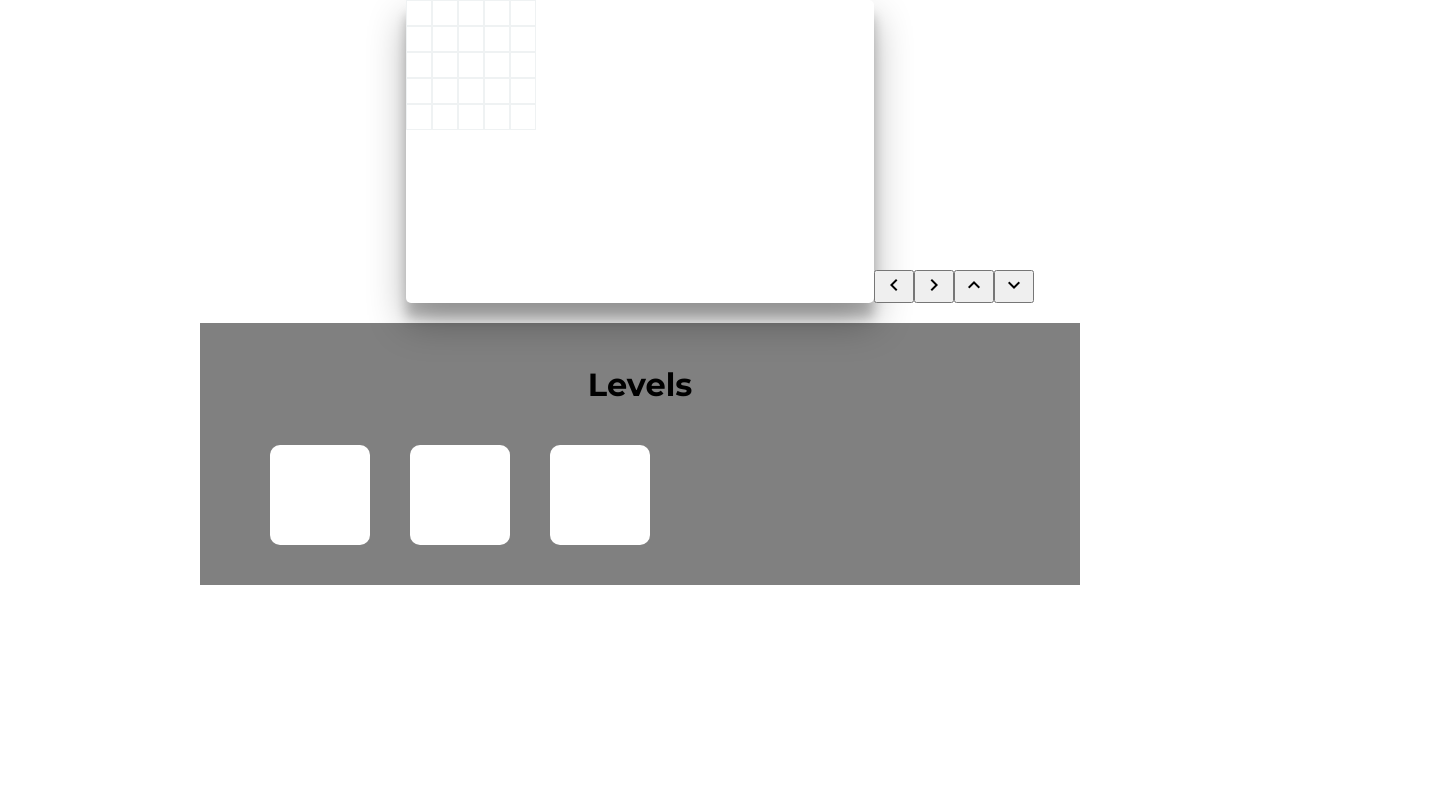
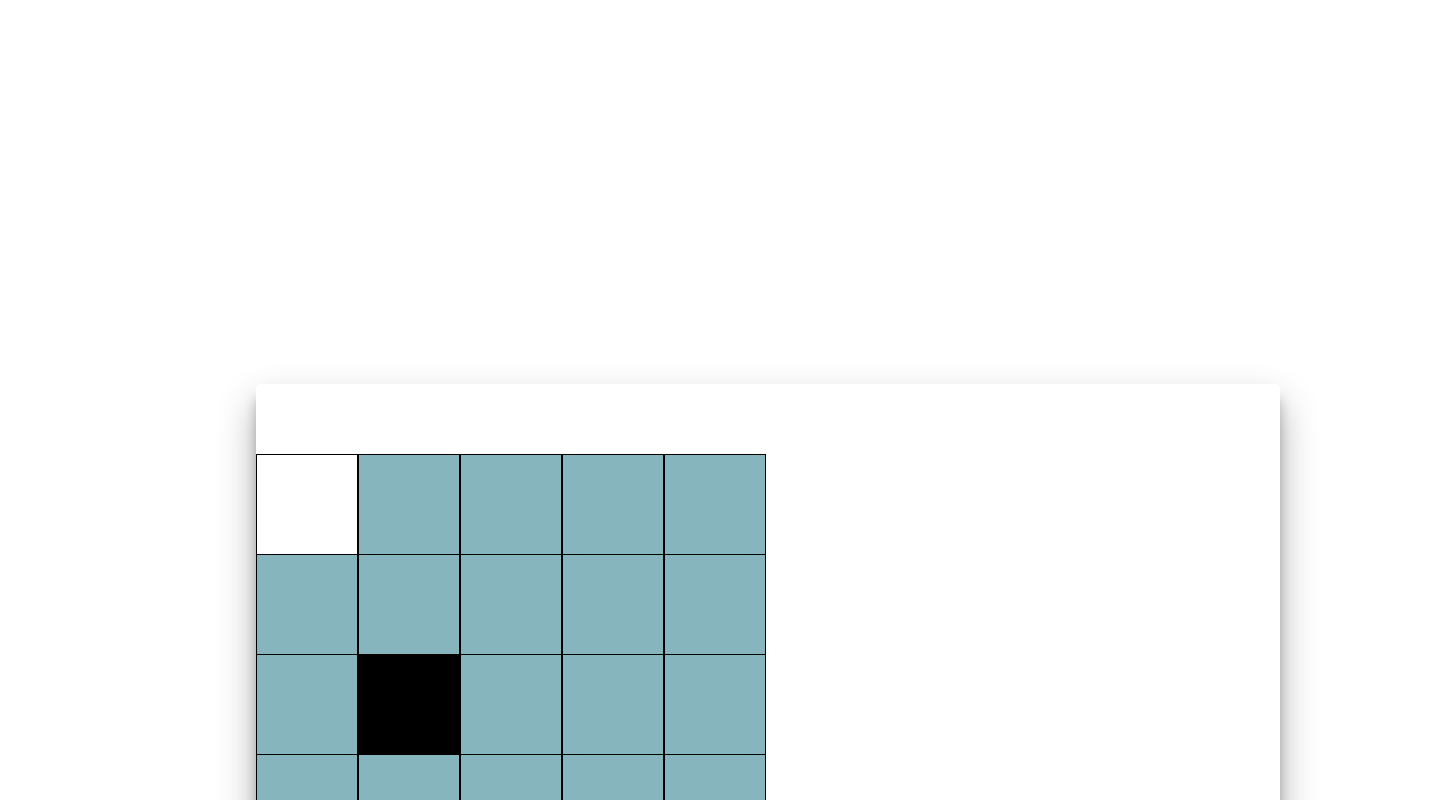
Before and after one commit to deepaktiwari88/Sokoban-Angular, an Angular app: page /canvas in a window 1280 px wide. Shown: the top 800 px of the page, 1440 px wide, since content can reach past the window. Built offline with nearby package versions, Linux system fonts and the light colour scheme.

Commit message:
Movement added

```diff
--- a/src/app/app.component.html
+++ b/src/app/app.component.html
@@ -1,2 +1 @@
 <router-outlet></router-outlet>
-<app-levels></app-levels>
--- a/src/app/canvas/canvas.component.html
+++ b/src/app/canvas/canvas.component.html
@@ -4,19 +4,23 @@
 <div class="container">
 
 
-    <div class="row" *ngFor="let column of board; let i = index;">
-      <div class="column" [ngStyle]="{'background-color': setColors(i, j)}" *ngFor="let row of column; let j = index"></div>
-    </div>
+  <div class="game-header">
+    <h3 class="logo">Sokoban</h3>
+
+  </div>
+  <div class="row" *ngFor="let column of board; let i = index;">
+    <div class="column" [ngStyle]="{'background-color': setColors(i, j)}" *ngFor="let row of column; let j = index"></div>
+  </div>
 <div class="buttons">
-  <button mat-button>
-    <i class="material-icons">keyboard_arrow_left</i>
+  <button mat-button (click)="moveLeft()">
+    <i class="material-icons">keyboard_arrow_up</i>
   </button>
-  <button mat-button><i class="material-icons">keyboard_arrow_right</i>
+  <button mat-button (click)="moveRight()"><i class="material-icons">keyboard_arrow_down</i>
   </button>
-  <button mat-button> <i class="material-icons">keyboard_arrow_up</i></button>
+  <button mat-button (click)="moveUp()"> <i class="material-icons">keyboard_arrow_left</i></button>
 
-  <button mat-button>
-    <i class="material-icons">keyboard_arrow_down</i>
+  <button mat-button (click)="moveDown()">
+    <i class="material-icons">keyboard_arrow_right</i>
   </button>
 </div>
 
--- a/src/app/canvas/canvas.component.scss
+++ b/src/app/canvas/canvas.component.scss
@@ -1,13 +1,19 @@
 
   .container
   {
-    width: 468px;
+
     position: relative;
     display: block;
-    margin: auto;
+    margin-top:30%;
+    margin-left: 20%;
     background-color: white;
     box-shadow: 0 19px 38px rgba(0, 0, 0, 0.30), 0 15px 12px rgba(0, 0, 0, 0.22);
     border-radius: 5px;
+  }
+  .game-header {
+    color: #fff;
+    padding: 5px 15px 5px 0px;
+    position: relative;
   }
   .buttons
   {display: flex;
@@ -16,12 +22,12 @@
       margin-left:100%;
   }
   .row {
-    height: 26px;
+    height: 100px;
   }
 
   .column {
-    border: 1px solid rgba(97, 131, 138, .1);
-    width: 24px;
-    height: 24px;
+    border: 1px solid black;
+   width: 100px;
+    height: 100px;
     display: inline-block;
   }
--- a/src/app/canvas/canvas.component.ts
+++ b/src/app/canvas/canvas.component.ts
@@ -1,5 +1,6 @@
 import { Component, OnInit } from '@angular/core';
-import {COLORS} from './constants';
+import {COLORS,BOARD_SIZE} from './constants';
+import { BROWSER_ANIMATIONS_PROVIDERS } from '@angular/platform-browser/animations/src/providers';
 
 @Component({
   selector: 'app-canvas',
@@ -7,8 +8,12 @@ import {COLORS} from './constants';
   styleUrls: ['./canvas.component.scss']
 })
 export class CanvasComponent implements OnInit {
-public rows:number=5;
+
 public board=[];
+public x=0;
+public y=0;
+public a=2;
+public b=1;
   constructor() { }
 
   ngOnInit() {
@@ -17,17 +22,51 @@ public board=[];
   setBoard(): void {
     this.board = [];
 
-    for (let i = 0; i < this.rows; i++) {
+    for (let i = 0; i < BOARD_SIZE; i++) {
       this.board[i] = [];
-      for (let j = 0; j < this.rows; j++) {
+      for (let j = 0; j <BOARD_SIZE; j++) {
         this.board[i][j] = false;
       }
     }
+    this.board[0][0]=true;
+    this.board[this.a][this.b]=true;
 }
 setColors(col: number, row: number): string {
+  if(this.board[col][row] === true && col===this.a && row ===this.b)
 
+    return COLORS.BOX;
 
+ else if (this.board[col][row] === true) {
+    return COLORS.BODY;}
+    if(this.board[col][row] === true && col==this.a && row ==this.b)
+    {
+      return COLORS.BOX;
+    }
   return COLORS.BOARD;
 };
-
+moveLeft()
+{this.board[this.x][this.y]=false;
+  this.x=this.x-1;
+  this.board[this.x][this.y]=true;
+  this.setColors(this.y,this.x);
+};
+moveRight()
+{
+  this.board[this.x][this.y]=false;
+  this.x=this.x+1;
+  this.board[this.x][this.y]=true;
+  this.setColors(this.y,this.x);
+};
+moveUp()
+{this.board[this.x][this.y]=false;
+  this.y=this.y-1;
+  this.board[this.x][this.y]=true;
+  this.setColors(this.y,this.x);
+};
+moveDown()
+{this.board[this.x][this.y]=false;
+  this.y=this.y+1;
+  this.board[this.x][this.y]=true;
+  this.setColors(this.y,this.x);
+};
 }
--- a/src/app/canvas/constants.ts
+++ b/src/app/canvas/constants.ts
@@ -1,6 +1,10 @@
+
+export const BOARD_SIZE = 5;
 export const COLORS = {
 
 
-    BOARD: '#FFFFFF',
+    BOARD: '#86B5BD',
+    BODY: '#FFFFFF',
+    BOX:'#000000',
 
   };
```
